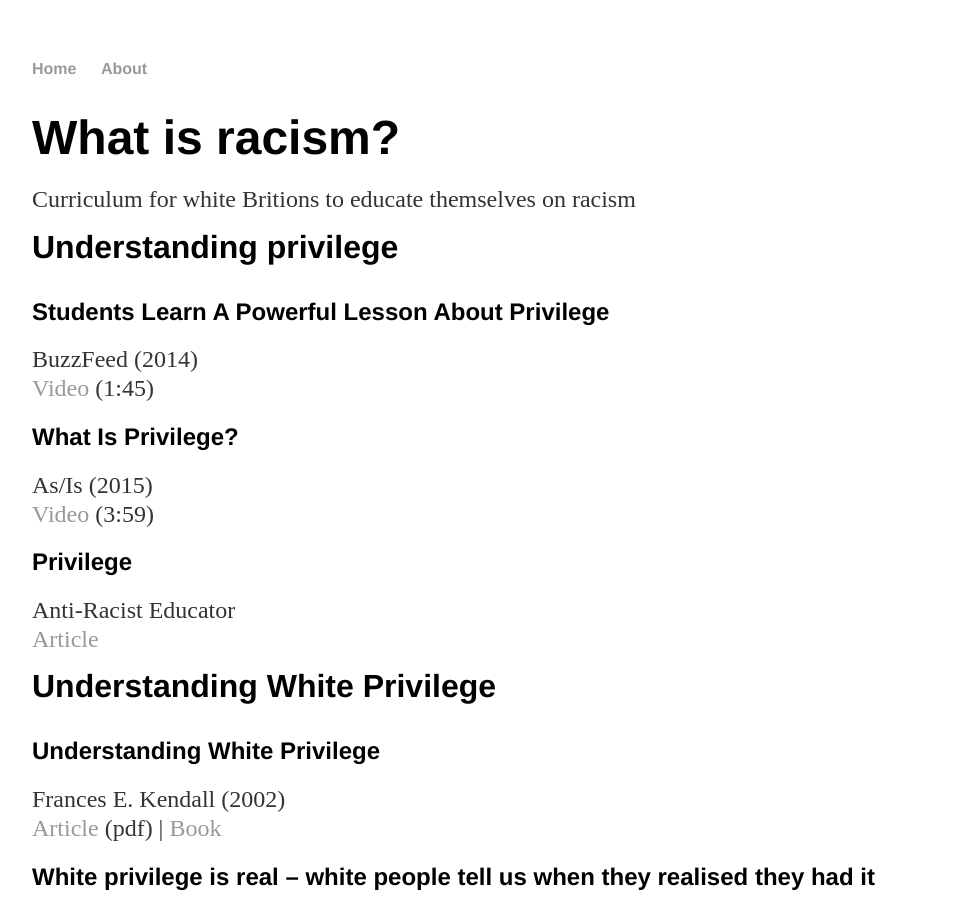
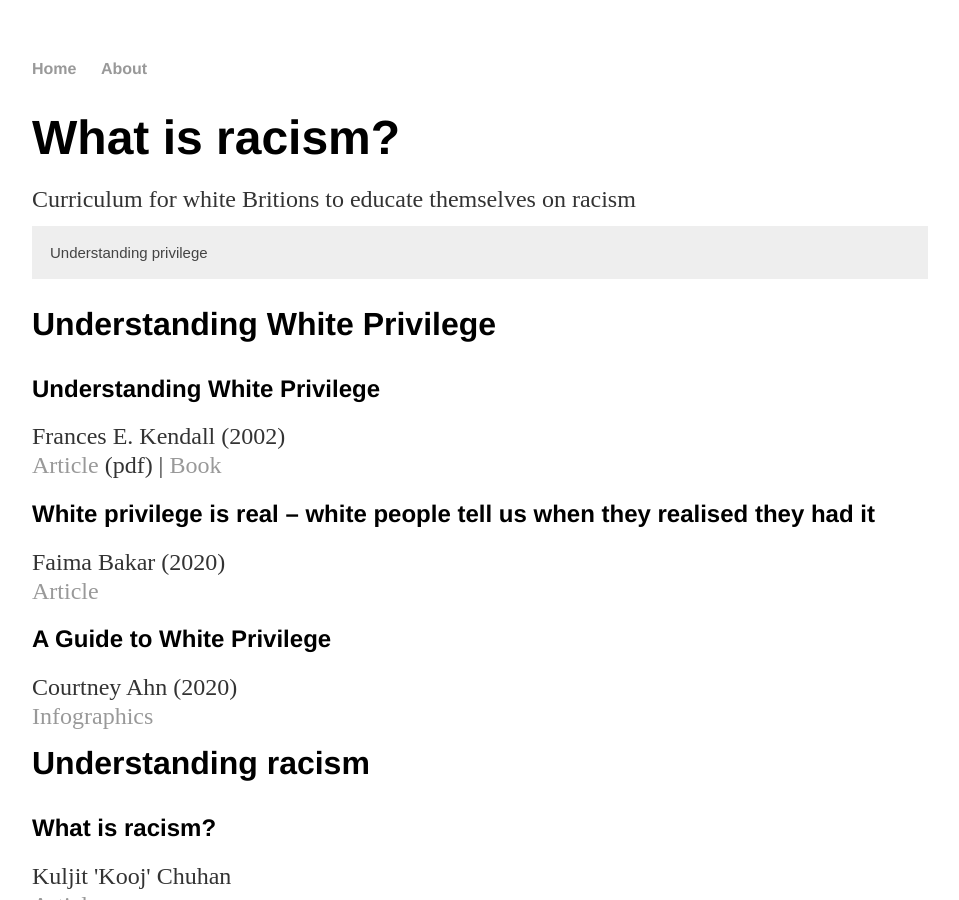
Before and after one commit to whatisracism/whatisracism.github.io, a Jekyll site: the page built from index.html, in a window 1280 px wide and 900 px high. Shown: the whole window, without its empty margins (160-1119 px from the left). Built offline with Jekyll 4.4.1, drawn with Linux system fonts in a browser that asks for light colours.

Commit message:
Update index.html

```diff
--- a/index.html
+++ b/index.html
@@ -6,6 +6,8 @@ title: "What is racism?"
 	<h1>What is racism?</h1>
 	<p>Curriculum for white Britions to educate themselves on racism</p>
 </div><!-- /.blurb -->
+<button type="button" class="collapsible">Understanding privilege</button>
+<div class="content">
 <h2>Understanding privilege</h2>
 <h4>Students Learn A Powerful Lesson About Privilege</h4>
 <p>BuzzFeed (2014)</p>
@@ -16,6 +18,7 @@ title: "What is racism?"
 <h4>Privilege</h4>
 <p>Anti-Racist Educator</p>
 <p><a class="c3" href="https://www.theantiracisteducator.com/privilege">Article</a></p>
+	</div>
 <h2>Understanding White Privilege</h2>
 <h4>Understanding White Privilege</h4>
 <p>Frances E. Kendall (2002)</p>
```
